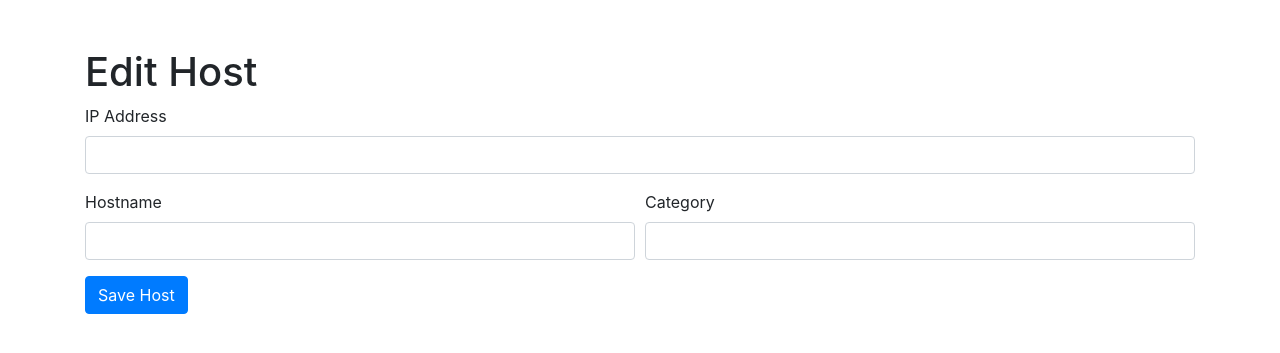
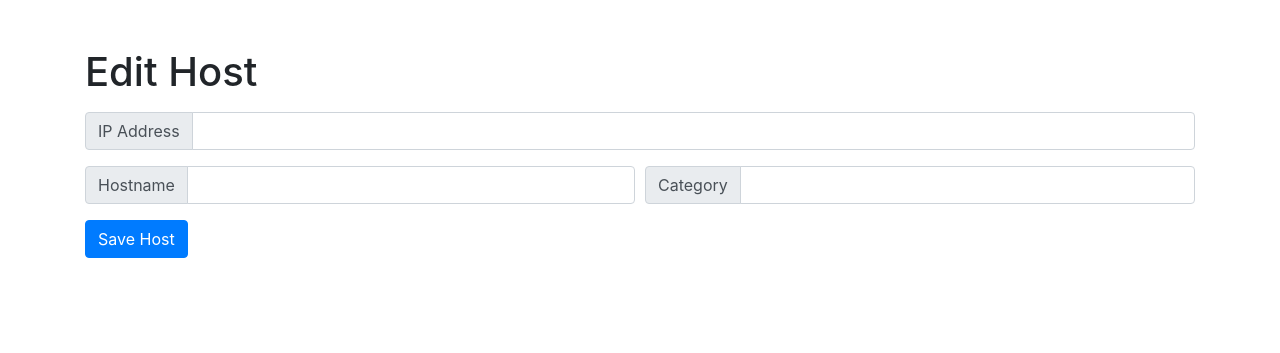
Before and after one commit to thejordanprice/network-status, a Flask app: template templates/edit.html in a window 1280 px wide. Shown: the part 56-409 px from the top of the page. Run offline with Flask 3, Linux system fonts and the light colour scheme; the template is opened without the code that fills it, so the values that code supplies are empty; some libraries are stand-ins or nearby versions.

Commit message:
added styling to add/edit views and added response table to data view

```diff
--- a/templates/edit.html
+++ b/templates/edit.html
@@ -11,21 +11,31 @@
 <div class="container">
     <h1 class="mt-5">Edit Host</h1>
     <form method="POST">
-        <div class="form-group">
-            <label for="ip">IP Address</label>
+        <div class="input-group mt-3">
+            <div class="input-group-prepend">
+                <label class="input-group-text" for="ip">IP Address</label>
+            </div>
             <input type="text" class="form-control" id="ip" name="ip" value="{{ ip }}" required>
         </div>
-        <div class="form-row">
-            <div class="form-group col-md-6">
-                <label for="hostname">Hostname</label>
-                <input type="text" class="form-control" id="hostname" name="hostname" value="{{ hostname }}">
+        <div class="form-row mt-3">
+            <div class="col-md-6">
+                <div class="input-group">
+                    <div class="input-group-prepend">
+                        <label class="input-group-text" for="hostname">Hostname</label>
+                    </div>
+                    <input type="text" class="form-control" id="hostname" name="hostname" value="{{ hostname }}">
+                </div>
             </div>
-            <div class="form-group col-md-6">
-                <label for="category">Category</label>
-                <input type="text" class="form-control" id="category" name="category" value="{{ category }}">
+            <div class="col-md-6">
+                <div class="input-group">
+                    <div class="input-group-prepend">
+                        <label class="input-group-text" for="category">Category</label>
+                    </div>
+                    <input type="text" class="form-control" id="category" name="category" value="{{ category }}">
+                </div>
             </div>
         </div>
-        <button type="submit" class="btn btn-primary">Save Host</button>
+        <button type="submit" class="btn btn-primary mt-3">Save Host</button>
     </form>
 </div>
 </body>
```
Also changed, not shown: templates/add.html (+20 -10 lines), templates/view.html (+20 -2 lines).
